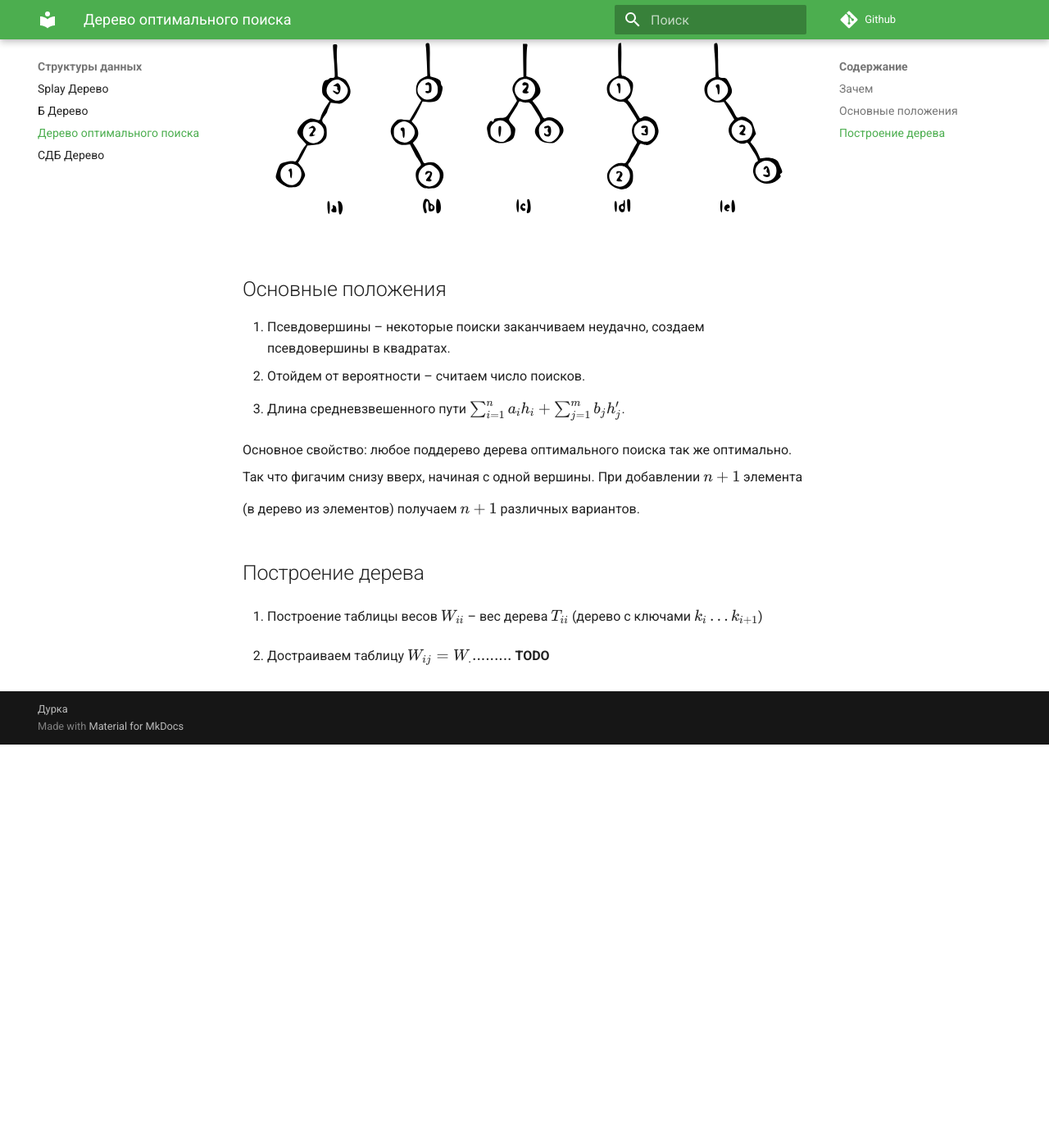
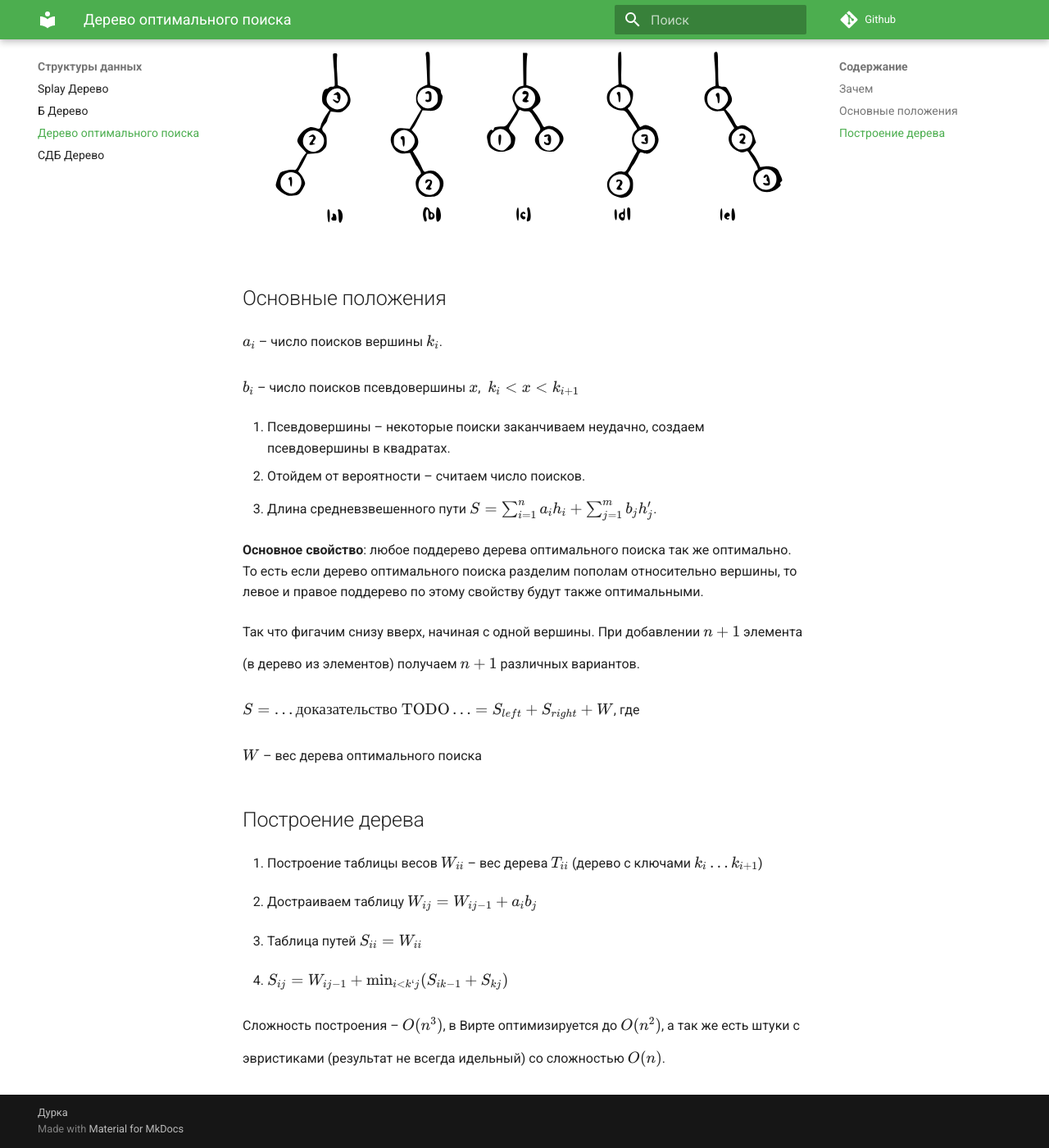
Before and after one commit to dotCirill/Durka, an MkDocs documentation site: the page built from docs/структуры данных/Дерево оптимального поиска.md, in a window 1280 px wide and 1400 px high, scrolled down 757 px. Shown: the whole window at 82% size. Built offline with MkDocs 1.6.1 and Material for MkDocs 9.7.7, drawn with Linux system fonts in a browser that asks for light colours; nearby versions of some CDN libraries; comment, search, counter and statistics services are not loaded; before the commit the page ends 1665 px from its top, so only the background shows below that; some of the changed text lies outside the part shown.

Commit message:
Ещё чуть инфы про дерево оптимального поиска

```diff
--- a/docs/структуры данных/Дерево оптимального поиска.md
+++ b/docs/структуры данных/Дерево оптимального поиска.md
@@ -3,7 +3,7 @@
 
     Смотри 287 страницу.
 
-    [На хабре](https://habr.com/en/post/114154/)
+    [Какой-то сайт, вроде $\pm$ как на лекциях](https://vikidalka.ru/2-117065.html)
 
 ## Зачем
 
@@ -16,15 +16,26 @@
 
 
 ## Основные положения
+$a_i$ -- число поисков вершины $k_i$.
+
+$b_i$ -- число поисков псевдовершины $x$, $\ k_i < x < k_{i+1}$
 
 1. Псевдовершины -- некоторые поиски заканчиваем неудачно, создаем псевдовершины в квадратах.
 2. Отойдем от вероятности -- считаем число поисков.
-3. Длина средневзвешенного пути  $\sum_{i=1}^{n}a_ih_i + \sum_{j=1}^{m}b_jh'_j$.
+3. Длина средневзвешенного пути  $S = \sum_{i=1}^{n}a_ih_i + \sum_{j=1}^{m}b_jh'_j$.
 
-Основное свойство: любое поддерево дерева оптимального поиска так же оптимально.
+**Основное свойство**: любое поддерево дерева оптимального поиска так же оптимально. То есть если дерево оптимального поиска разделим пополам относительно вершины, то левое и правое поддерево по этому свойству будут также оптимальными.
+
 Так что фигачим снизу вверх, начиная с одной вершины. При добавлении $n+1$ элемента (в дерево из элементов) получаем $n+1$ различных вариантов.
 
+$S = \ldots \text{доказательство TODO}\ldots= S_{left} + S_{right} + W$, где
+
+$W$ -- вес дерева оптимального поиска
 ## Построение дерева
 
 1. Построение таблицы весов $W_{ii}$ -- вес дерева $T_{ii}$ (дерево с ключами $k_i \ldots k_{i+1}$)
-2. Достраиваем таблицу $W_{ij} = W_..........$ **TODO**
+2. Достраиваем таблицу $W_{ij} = W_{ij - 1} + a_ib_j$
+3. Таблица путей $S_{ii} = W_{ii}$
+4. $S_{ij} = W_{ij-1} + \min_{i<k\lq j} (S_{ik - 1} + S_{kj})$
+
+Сложность построения -- $O(n^3)$, в Вирте оптимизируется до $O(n^2)$, а так же есть штуки с эвристиками (результат не всегда идельный) со сложностью $O(n)$.
```
